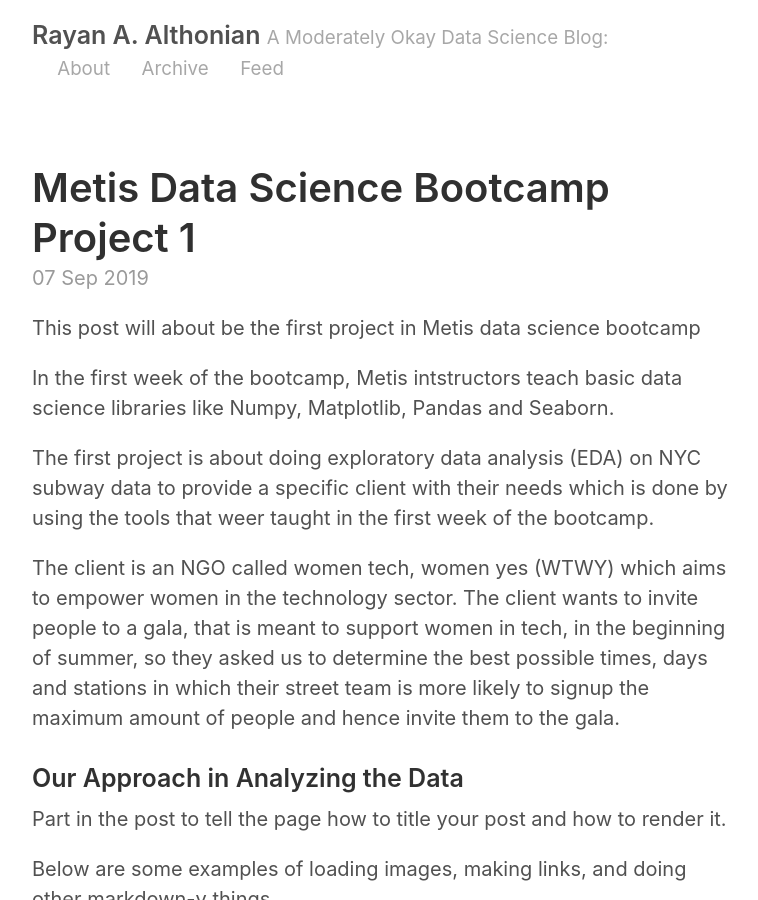
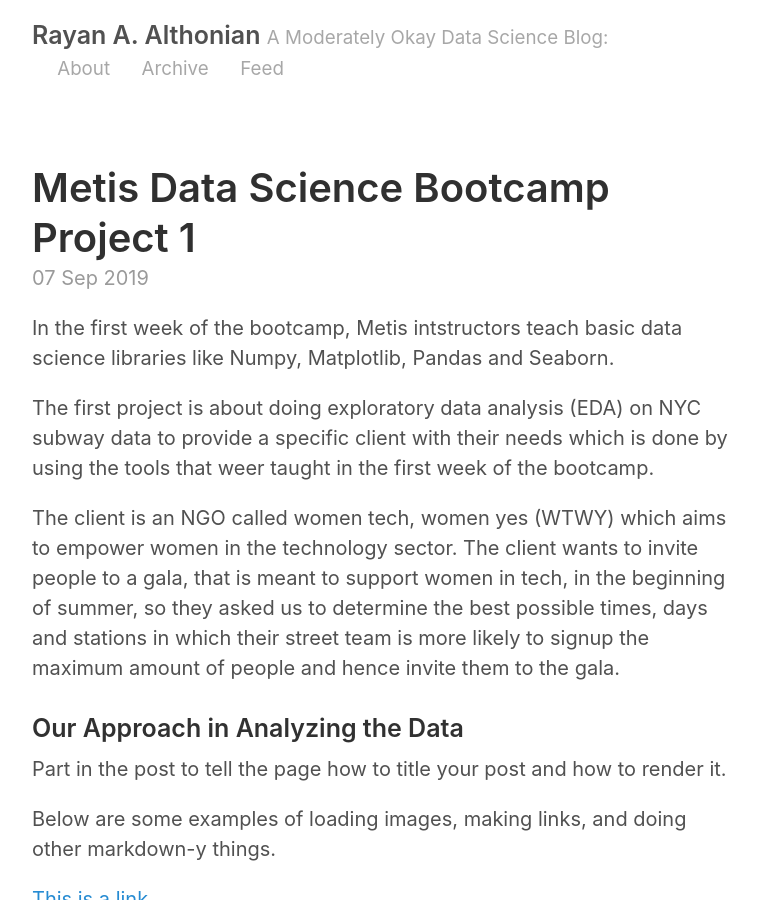
Before and after one commit to RayanAlthonian/RayanAlthonian.github.io, a Jekyll site: the page built from _posts/2019-09-07-FirstProject.md, in a window 1280 px wide and 900 px high. Shown: the whole window, without its empty margins (258-1016 px from the left). Built offline with Jekyll 4.4.1, drawn with Linux system fonts in a browser that asks for light colours.

Commit message:
fourth commit

```diff
--- a/_posts/2019-09-07-FirstProject.md
+++ b/_posts/2019-09-07-FirstProject.md
@@ -3,21 +3,11 @@ layout: post
 title: Metis Data Science Bootcamp Project 1
 ---
 
-This post will about be the first project in Metis data science bootcamp
+In the first week of the bootcamp, Metis intstructors teach basic data science libraries like Numpy, Matplotlib, Pandas and Seaborn.
 
-In the first week of the bootcamp, Metis intstructors teach basic data science
-libraries like Numpy, Matplotlib, Pandas and Seaborn.
+The first project is about doing exploratory data analysis (EDA) on NYC subway data to provide a specific client with their needs which is done by using the tools that weer taught in the first week of the bootcamp.
 
-The first project is about doing exploratory data analysis (EDA) on NYC subway
-data to provide a specific client with their needs which is done by using the
-tools that weer taught in the first week of the bootcamp.
-
-The client is an NGO called women tech, women yes (WTWY) which aims to empower
-women in the technology sector. The client wants to invite people to a gala,
-that is meant to support women in tech, in the beginning of summer, so they
-asked us to determine the best possible times, days and stations in which their
-street team is more likely to signup the maximum amount of people and hence
-invite them to the gala.
+The client is an NGO called women tech, women yes (WTWY) which aims to empower women in the technology sector. The client wants to invite people to a gala, that is meant to support women in tech, in the beginning of summer, so they asked us to determine the best possible times, days and stations in which their street team is more likely to signup the maximum amount of people and hence invite them to the gala.
 
 ### Our Approach in Analyzing the Data
 
```
